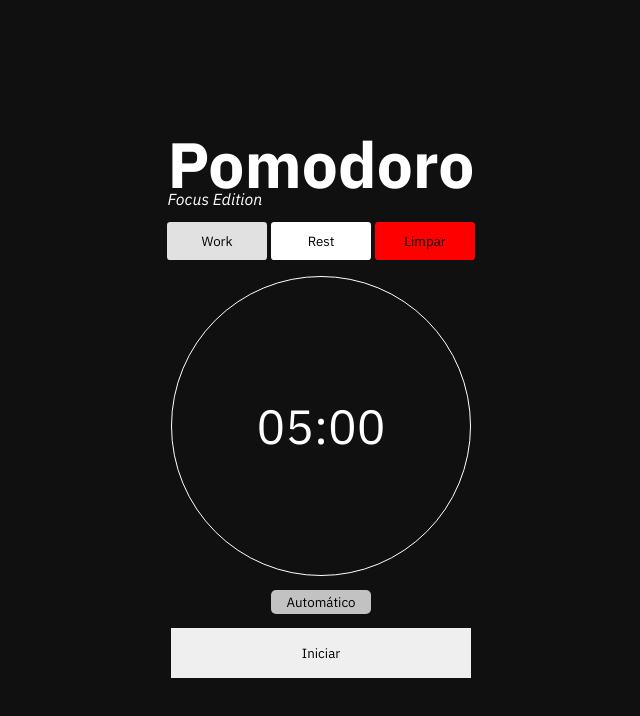
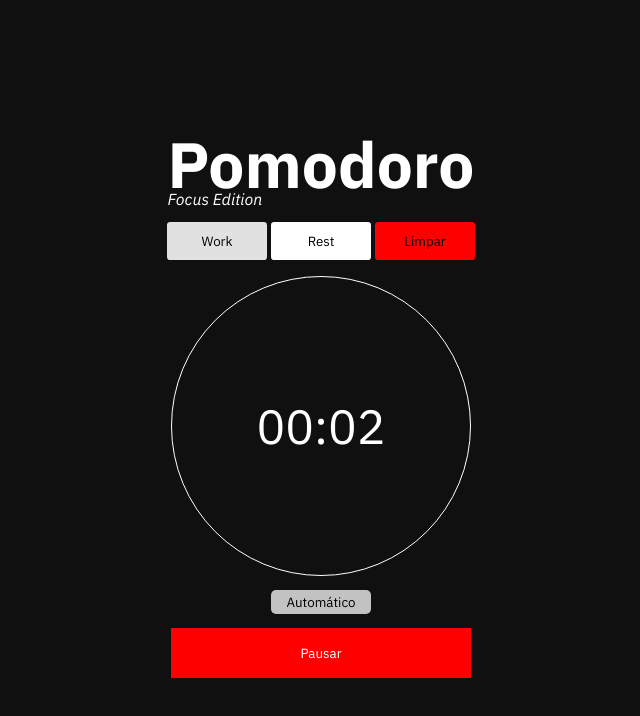
Before and after one commit to Francisco-Thiago/pomodoro, an Angular app: page / in a window 1280 px wide. Both pictures are taken after a click on the button "Rest". Shown: the top 716 px of the page, without its empty margins (319-959 px from the left). Built offline with nearby package versions, Linux system fonts and the light colour scheme.

Commit message:
feat: auto added #1

```diff
--- a/src/app/timer-menu/timer-menu.component.html
+++ b/src/app/timer-menu/timer-menu.component.html
@@ -1,10 +1,10 @@
 <div class="button-groups">
   <button class="eraser" (click)="clearCounter()">Limpar</button>
   <button
-    *ngFor="let mode of modeOptions | keyvalue"
-    (click)="onSelected(mode.value)"
-    [ngClass]="{ button: true, selected: selectedMode === mode.value }"
+    *ngFor="let option of modeOptions | keyvalue"
+    (click)="onSelected(option.value)"
+    [ngClass]="{ button: true, selected: mode === option.value }"
   >
-    {{ mode.value }}
+    {{ option.value }}
   </button>
 </div>
--- a/src/app/timer-menu/timer-menu.component.ts
+++ b/src/app/timer-menu/timer-menu.component.ts
@@ -1,4 +1,4 @@
-import { Component, EventEmitter, Output } from '@angular/core';
+import { Component, EventEmitter, Input, Output } from '@angular/core';
 import { Type } from '../timer.model';
 
 @Component({
@@ -7,15 +7,15 @@ import { Type } from '../timer.model';
   styleUrl: './timer-menu.component.scss'
 })
 export class TimerMenuComponent {
+  @Input('mode') mode: Type;
   @Output('modeSelected') selected: EventEmitter<Type> = new EventEmitter();
   @Output('clear') clear: EventEmitter<null> = new EventEmitter();
 
   modeOptions = Type;
-  selectedMode = Type.Work
 
   onSelected(mode: Type) {
-    this.selectedMode = mode;
-    this.selected.emit(this.selectedMode)
+    this.mode = mode;
+    this.selected.emit(this.mode)
   }
 
   clearCounter() {
--- a/src/app/timer/timer.component.html
+++ b/src/app/timer/timer.component.html
@@ -1,5 +1,5 @@
 <div class="circle">
   <span class="counter">{{ counterFormatted }}</span>
 </div>
-<button class="auto-button" (click)="toggleAuto()">{{ auto ? "Automático" : "Manual" }}</button>
+<button class="auto-button" (click)="toggleAuto()">{{ internalAuto ? "Automático" : "Manual" }}</button>
 <button [class]="{'button': true, 'pause': status, 'continue': !status && counter > 0}" (click)="run()">{{ buttonContent }}</button>
--- a/src/app/timer/timer.component.ts
+++ b/src/app/timer/timer.component.ts
@@ -1,4 +1,12 @@
-import { Component, EventEmitter, Input, OnChanges, OnInit, Output, SimpleChanges } from '@angular/core';
+import {
+  Component,
+  EventEmitter,
+  Input,
+  OnChanges,
+  OnInit,
+  Output,
+  SimpleChanges,
+} from '@angular/core';
 import { Timer, Type } from '../timer.model';
 
 @Component({
@@ -9,6 +17,9 @@ import { Timer, Type } from '../timer.model';
 export class CounterComponent implements OnInit, OnChanges {
   @Input('timer') defaultTimer: Timer;
   @Input('clear') isClear: boolean;
+  @Output('finish') score: EventEmitter<Timer> = new EventEmitter();
+  @Output('auto') externalAuto: EventEmitter<boolean> = new EventEmitter();
+  @Input('auto') internalAuto: boolean;
 
   status: boolean;
   counter: number;
@@ -18,10 +29,8 @@ export class CounterComponent implements OnInit, OnChanges {
   buttonContent: string;
   counterFormatted: string;
   interval: NodeJS.Timeout;
-  auto: boolean;
 
   constructor() {
-    this.auto = true;
     this.status = false;
     this.sessions = 0;
   }
@@ -30,12 +39,16 @@ export class CounterComponent implements OnInit, OnChanges {
     this.counter = this.defaultTimer.counter;
     this.limit = this.defaultTimer.limit;
     this.type = this.defaultTimer.type;
-    this.formatCounter(this.limit)
+    this.sessions = this.defaultTimer.sessions;
+    this.formatCounter(this.limit);
     this.buttonText();
+    if (this.internalAuto && this.sessions > 0 || this.internalAuto && this.type === Type.Rest) {
+      this.run();
+    }
   }
 
   ngOnChanges(changes: SimpleChanges): void {
-    if(this.isClear) this.clearCounter();
+    if (this.isClear) this.clearCounter();
   }
 
   run() {
@@ -58,15 +71,22 @@ export class CounterComponent implements OnInit, OnChanges {
   finish() {
     this.toggleStatus();
     clearInterval(this.interval);
-    this.breakSession();
-    this.formatCounter(this.limit)
+    this.formatCounter(this.limit);
     this.counter = 0;
+    this.incrementSession();
+    this.updateScore();
   }
 
-  breakSession() {
+  updateScore() {
+    const timer = new Timer(this.limit, this.counter, this.sessions, this.type)
+    this.score.emit(timer);
+  }
+
+  incrementSession() {
     this.sessions += 1;
-    const isLongBreak = this.sessions % 4 === 0 && this.type === Type.Rest;
-    this.limit = isLongBreak ? 900 : 300;
+    if (this.type === Type.Rest) {
+      this.limit = this.sessions % 4 === 0 ? 900 : 300;
+    }
   }
 
   toggleStatus() {
@@ -93,16 +113,17 @@ export class CounterComponent implements OnInit, OnChanges {
   }
 
   toggleAuto() {
-    this.auto = !this.auto;
+    this.internalAuto = !this.internalAuto;
+    this.externalAuto.emit(this.internalAuto);
   }
 
   clearCounter() {
-    if(this.isClear) {
+    if (this.isClear) {
       this.counter = 0;
       this.status = false;
       this.formatCounter(this.limit);
       clearInterval(this.interval);
-      this.buttonText()
+      this.buttonText();
     }
   }
 }
--- a/src/app/timers/timers.component.html
+++ b/src/app/timers/timers.component.html
@@ -1,3 +1,21 @@
-<app-timer-menu (modeSelected)="onMode($event)" (clear)="onClear()"></app-timer-menu>
-<app-timer [timer]="work" [clear]="clear" *ngIf="mode === modeOptions.Work"></app-timer>
-<app-timer [timer]="rest" [clear]="clear" *ngIf="mode === modeOptions.Rest"></app-timer>
+<app-timer-menu
+  [mode]="mode"
+  (modeSelected)="onMode($event)"
+  (clear)="onClear()"
+></app-timer-menu>
+<app-timer
+  [timer]="work"
+  [clear]="clear"
+  [auto]="auto"
+  (auto)="changeAuto($event)"
+  (finish)="finish($event)"
+  *ngIf="mode === modeOptions.Work"
+></app-timer>
+<app-timer
+  [timer]="rest"
+  [clear]="clear"
+  [auto]="auto"
+  (auto)="changeAuto($event)"
+  (finish)="finish($event)"
+  *ngIf="mode === modeOptions.Rest"
+></app-timer>
--- a/src/app/timers/timers.component.ts
+++ b/src/app/timers/timers.component.ts
@@ -1,4 +1,4 @@
-import { Component } from '@angular/core';
+import { Component, EventEmitter, Input, Output } from '@angular/core';
 import { Timer, Type } from '../timer.model';
 
 @Component({
@@ -10,6 +10,7 @@ export class TimersComponent {
   mode = Type.Work;
   modeOptions = Type;
   clear = false;
+  auto = true;
 
   work: Timer = {
     type: Type.Work,
@@ -25,6 +26,19 @@ export class TimersComponent {
     limit: 300,
   };
 
+  changeAuto(auto: boolean) {
+    this.auto = auto;
+  }
+
+  finish(timer: Timer) {
+    if(this.work.type === timer.type) {
+      this.work = timer;
+    }else {
+      this.rest = timer;
+    }
+    if(this.auto) this.onMode(Type.Work === timer.type ? Type.Rest : Type.Work);
+  }
+
   onMode(seletedMode: Type) {
     this.mode = seletedMode;
   }
--- a/src/index.html
+++ b/src/index.html
@@ -2,7 +2,7 @@
 <html lang="pt-BR">
 <head>
   <meta charset="utf-8">
-  <title>Pomodoo</title>
+  <title>Pomodoro</title>
   <base href="/">
   <meta name="viewport" content="width=device-width, initial-scale=1">
   <link rel="icon" type="image/png" href="assets/favicon.png"/>
```
